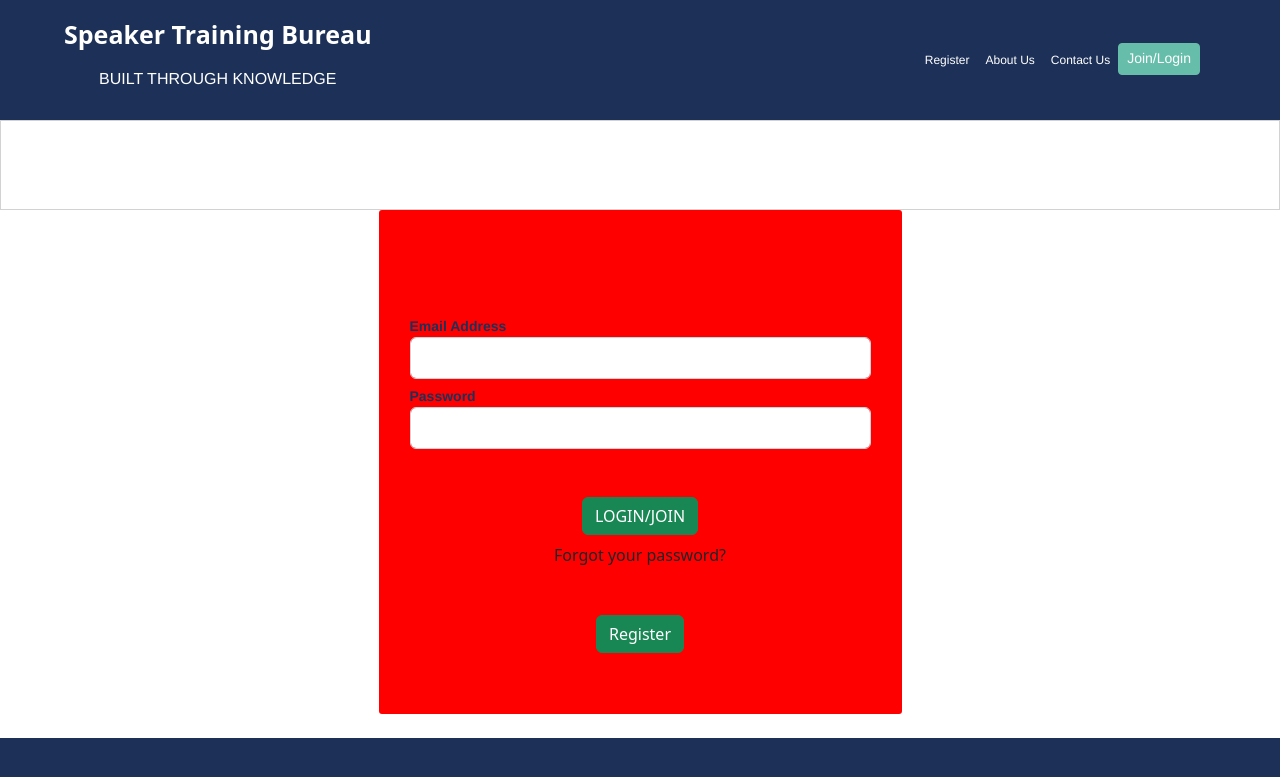
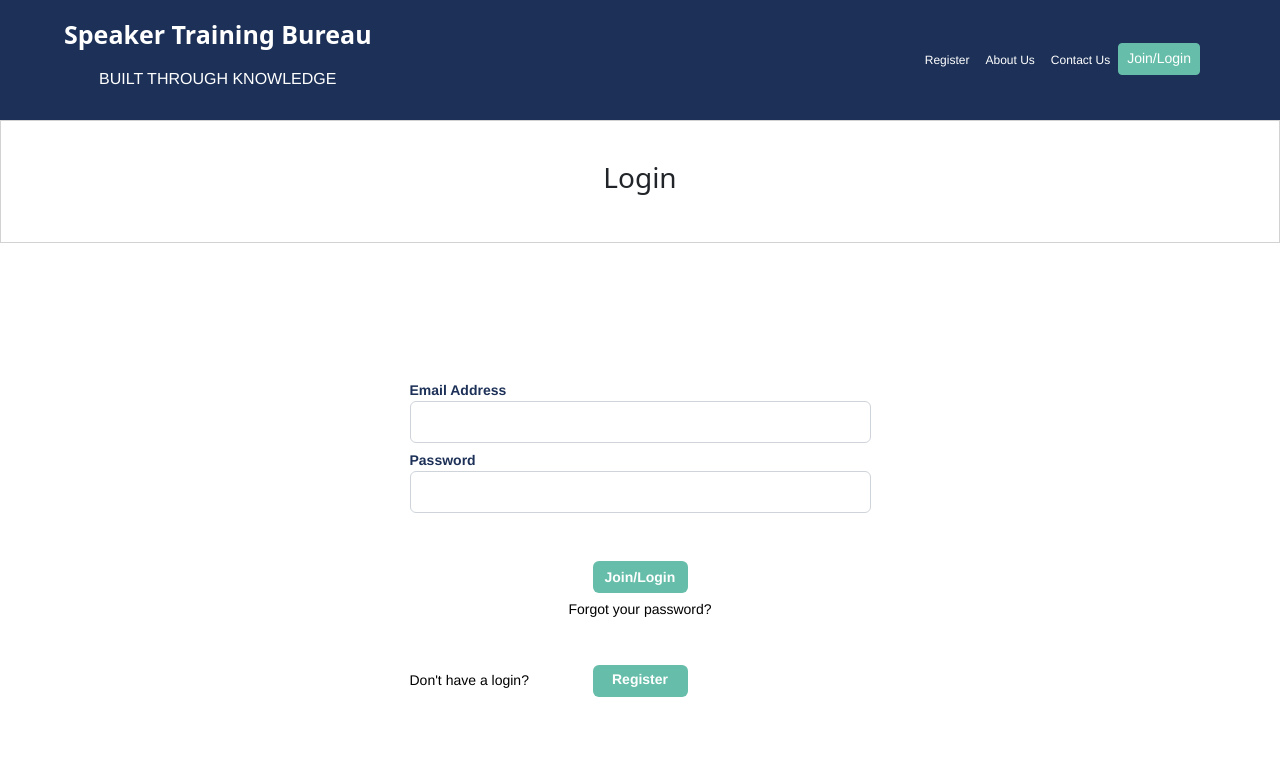
Before and after one commit to Alvi97/interactive-pharma-dev, an Angular app: page /log-in in a window 1280 px wide. Shown: the top 777 px of the page. Built offline with nearby package versions, Linux system fonts and the light colour scheme.

Commit message:
login screen

```diff
--- a/src/app/feature/log-in/log-in.component.html
+++ b/src/app/feature/log-in/log-in.component.html
@@ -1,4 +1,4 @@
-<div class="container ">
+<div class="container">
     <div class="form-body d-flex align-items-center justify-content-center">
         <form [formGroup]="loginForm" (ngSubmit)="createProfile()">
             <div class="">
@@ -14,14 +14,17 @@
                 </div>
             </div>
             <div class="d-flex justify-content-center pt-5">
-                <button type="button" class="login-btn btn btn-success">LOGIN/JOIN</button>
+                <button type="button" class="login-btn btn btn-success">Join/Login</button>
             </div>
-            <div class="d-flex justify-content-center pt-2 ">Forgot your password?</div>
+            <div class="d-flex justify-content-center pt-2 text">Forgot your password?</div>
+
             <div class="d-flex justify-content-center pt-5">
+                <div class="justify-content-center">
+                    <button type="button" class="register-btn btn btn-success">Register</button>
+                </div>
+            </div>
+            <div class="text-login">Don't have a login?</div>
 
-            <button type="button" class="login-btn btn btn-success">Register</button>
-
-            </div>
         </form>
     </div>
 </div>
--- a/src/app/feature/log-in/log-in.component.scss
+++ b/src/app/feature/log-in/log-in.component.scss
@@ -1,30 +1,72 @@
-.container{
+.container {
+  margin-top: 30px;
   height: 504px;
   width: 523px;
-left: 447.5px;
-top: 339.400390625px;
   border-radius: 3px;
-background-color:red;
 }
 
 .form-body {
   padding-top: 20%;
 }
 
-.form-control{
+.text {
+  font-family: "Helvetica";
+  font-style: normal;
+  font-weight: 400;
+  font-size: 14px;
+  line-height: 16px;
+  color: #000000;
+}
+
+.text-login{
+    font-family: "Helvetica";
+    font-style: normal;
+    font-weight: 400;
+    font-size: 14px;
+    line-height: 16px;
+    color: #000000;
+    margin-top: -25px;
+}
+.register-btn {
+  height: 32px;
+  font-family: Helvetica;
+  font-size: 14px;
+  font-weight: 700;
+  line-height: 16px;
+  letter-spacing: 0px;
+  text-align: left;
+  width: 95px;
+  justify-content: center;
+  background: #66beaa;
+  border: #66beaa;
+  text-align: center;
+  padding-top: 3px;
+}
+
+.login-btn {
+  height: 32px;
+  width: 95px;
+  justify-content: center;
+  font-family: Helvetica;
+  font-size: 14px;
+  font-weight: 700;
+  line-height: 16px;
+  letter-spacing: 0px;
+  text-align: left;
+  background: #66beaa;
+  border: #66beaa;
+}
+
+.form-control {
   height: 42px;
   width: 461px;
+}
 
-}
-label{
-    font-family: 'Helvetica';
+label {
+  font-family: "Helvetica";
   font-style: normal;
   font-weight: 700;
   font-size: 14px;
   line-height: 16px;
-/* identical to box height */
-
-
-color: #1D3158;
-
+  color: #1d3158;
 }
--- a/src/app/feature/log-in/login.module.ts
+++ b/src/app/feature/log-in/login.module.ts
@@ -9,6 +9,9 @@ const routes: Routes = [
   {
     path: '',
     component: LogInComponent,
+    data:{
+      pageTitle:'Login'
+    },
   }
 ];
 
```
Lines whose indentation alone changed are shown as unchanged.
